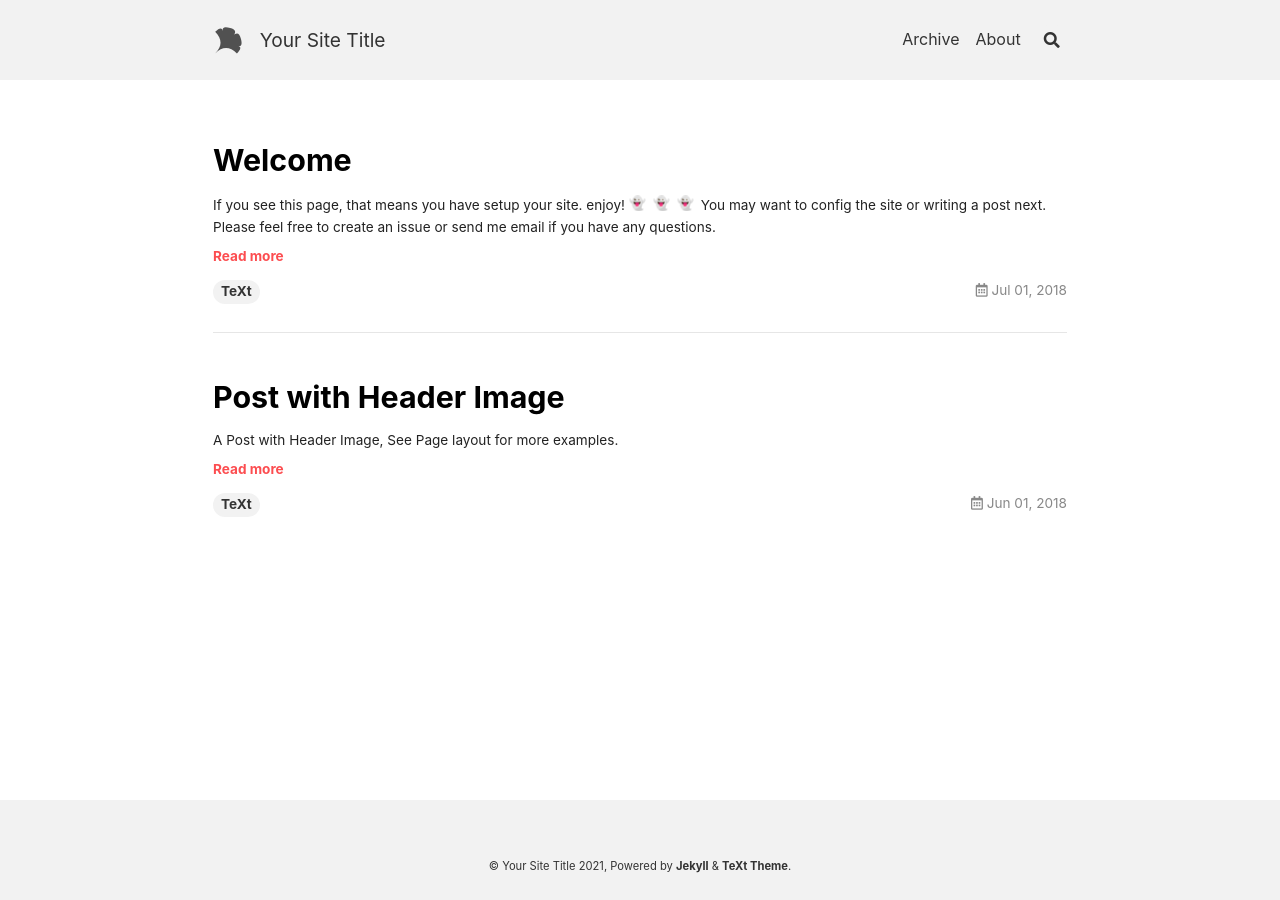
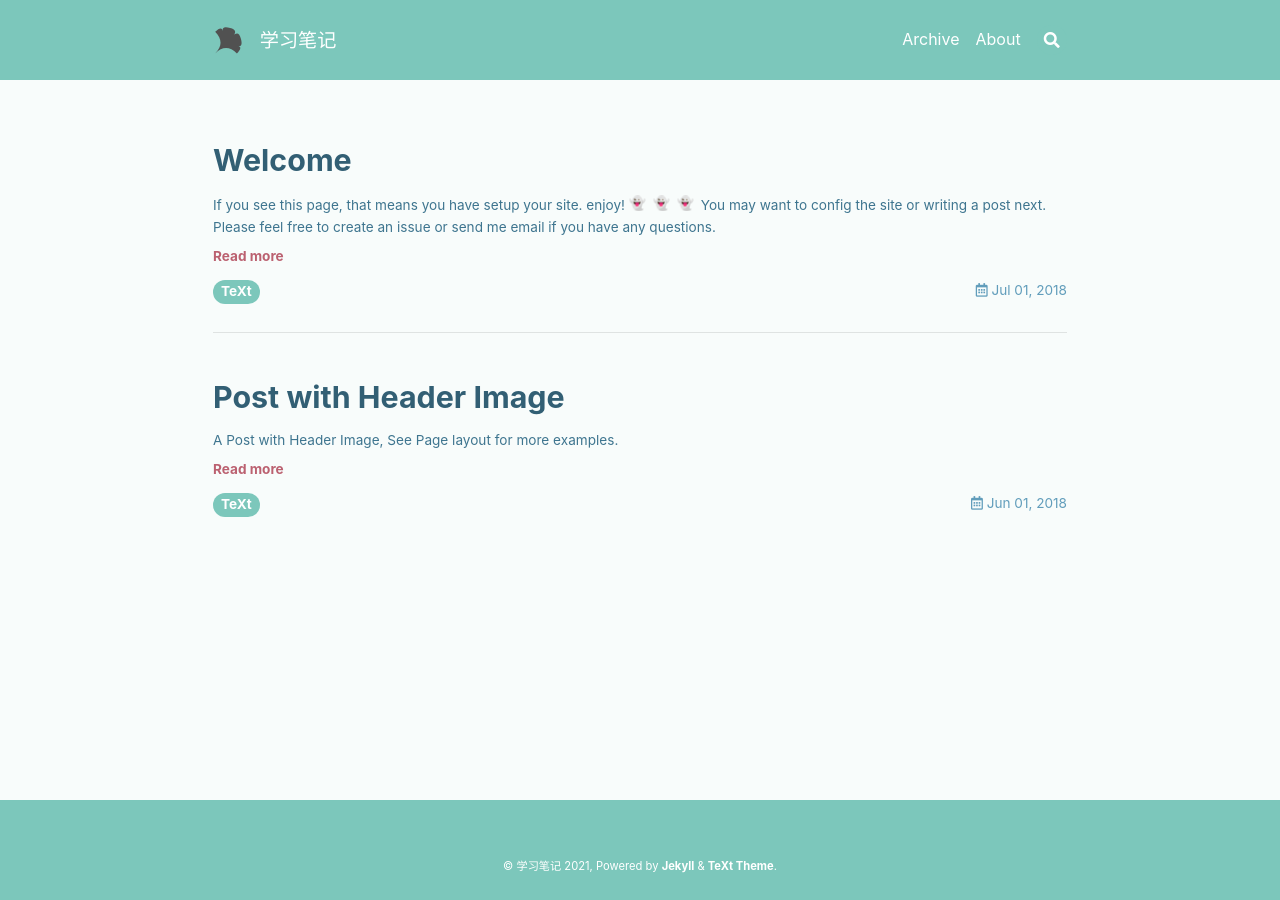
Before and after one commit to hhhwrfssyhdsy/hhhwrfssyhdsy.github.io, a Jekyll site: the page built from index.html, in a window 1280 px wide. Built offline with Jekyll 4.4.1, drawn with Linux system fonts in a browser that asks for light colours; nearby versions of some CDN libraries; emoji names are drawn with the system emoji font; the list of posts is cut into pages by our own code.

Commit message:
修改了config文件

```diff
--- a/_config.yml
+++ b/_config.yml
@@ -16,11 +16,11 @@
 
 ## => Site Settings
 ##############################
-text_skin: default # "default" (default), "dark", "forest", "ocean", "chocolate", "orange"
+text_skin: forest # "default" (default), "dark", "forest", "ocean", "chocolate", "orange"
 highlight_theme: default # "default" (default), "tomorrow", "tomorrow-night", "tomorrow-night-eighties", "tomorrow-night-blue", "tomorrow-night-bright"
 url     : # the base hostname & protocol for your site e.g. https://www.someone.com
 baseurl : # does not include hostname
-title   : Your Site Title
+title   : 学习笔记
 description: > # this means to ignore newlines until "Language & timezone"
   Your Site Description
 
```
